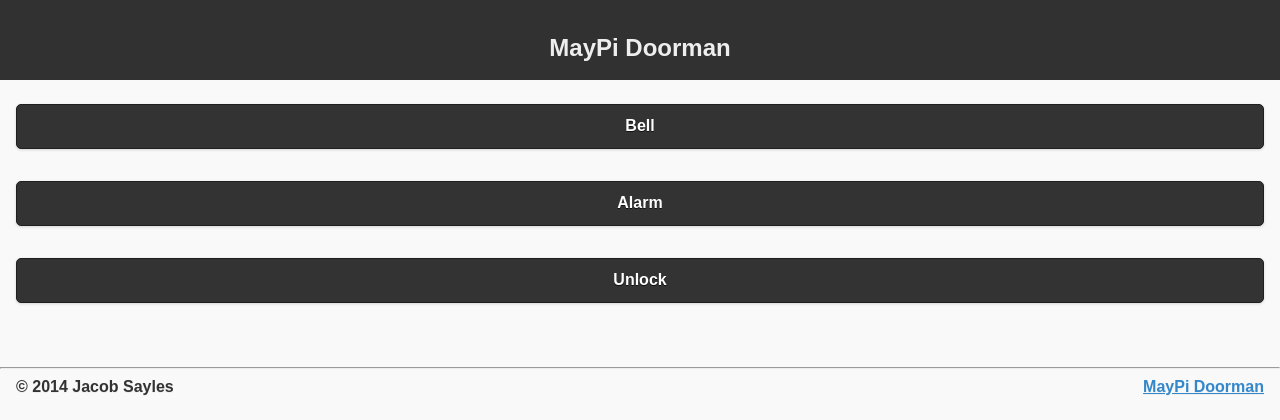
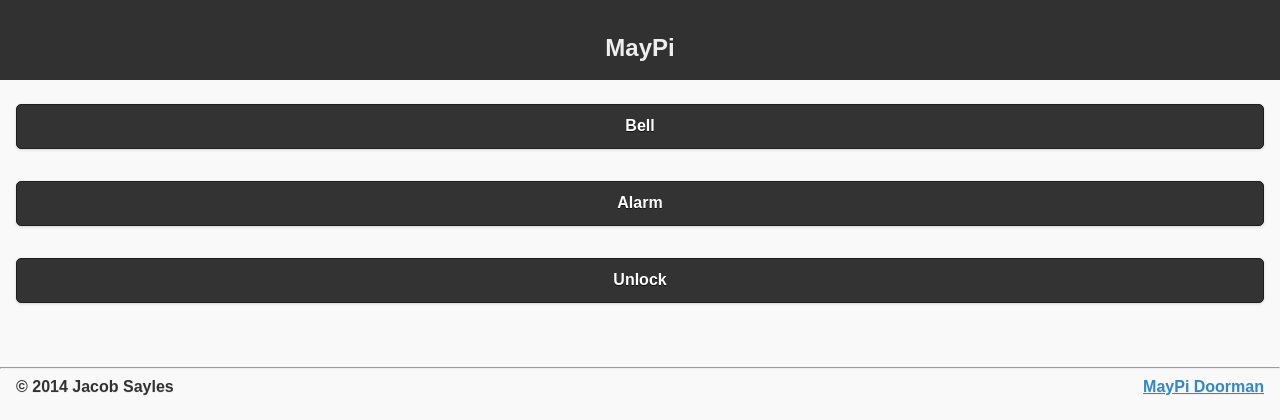
Before and after one commit to jsayles/maypi, a Django app: page /mobile/ in a window 1280 px wide. Shown: the top 420 px of the page. Run offline with Django 3.2, Linux system fonts and the light colour scheme; the visitor is signed in with stand-in values (Sample User, id 1); parts of the project's set-up code (start-up, migrations or seed data) failed here and were passed over.

```diff
--- a/templates/mobile.html
+++ b/templates/mobile.html
@@ -25,7 +25,7 @@
 	<body>
 	<div data-role="page">
 		<div id="header" data-role="header" data-position="inline">
-				<h1>MayPi Doorman</h1>
+				<h1>MayPi</h1>
 		</div>
 		<div data-role="content">
 			<form method="POST">
```
